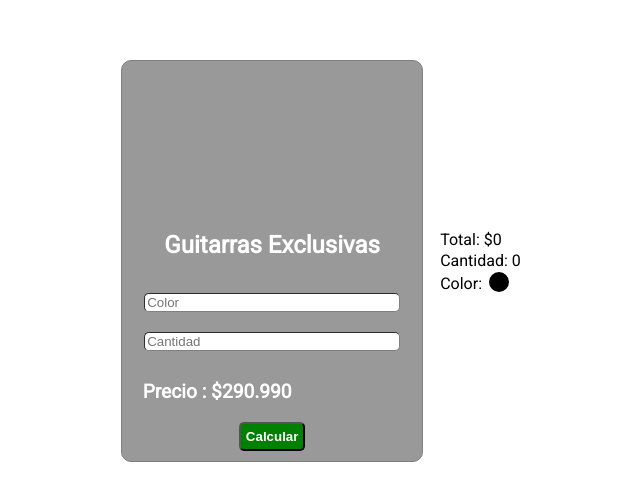
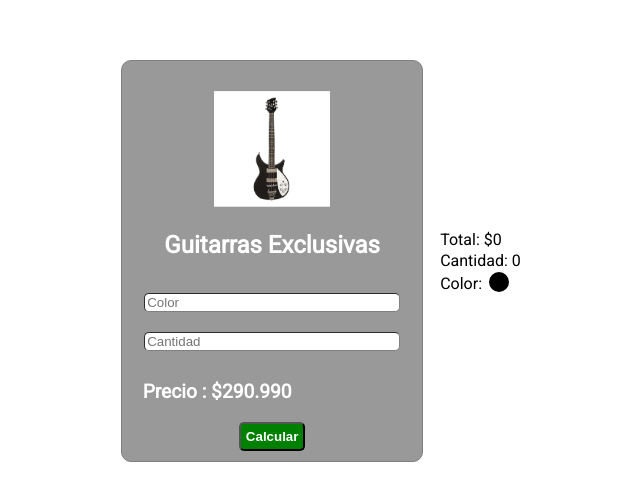
Before and after one commit to 7acuerda/java1, a plain HTML site: page index.html in a window 1280 px wide. Shown: the part 147-648 px from the top of the page, without its empty margins (318-958 px from the left). Drawn offline with Linux system fonts and the light colour scheme; the site is published under a folder, as on GitHub Pages, so addresses that start at the root find nothing.

Commit message:
enlace imagen arreglado

```diff
--- a/assets/css/style.css
+++ b/assets/css/style.css
@@ -20,7 +20,7 @@ body{
 .card-imagen{
     width: 300px;
     height: 150px;
-    background-image: url("/assets/img/guit_negra.webp");
+    background-image: url("../img/guit_negra.webp");
     margin-top: 30px;
     background-size: contain;
     background-position: center;
```
